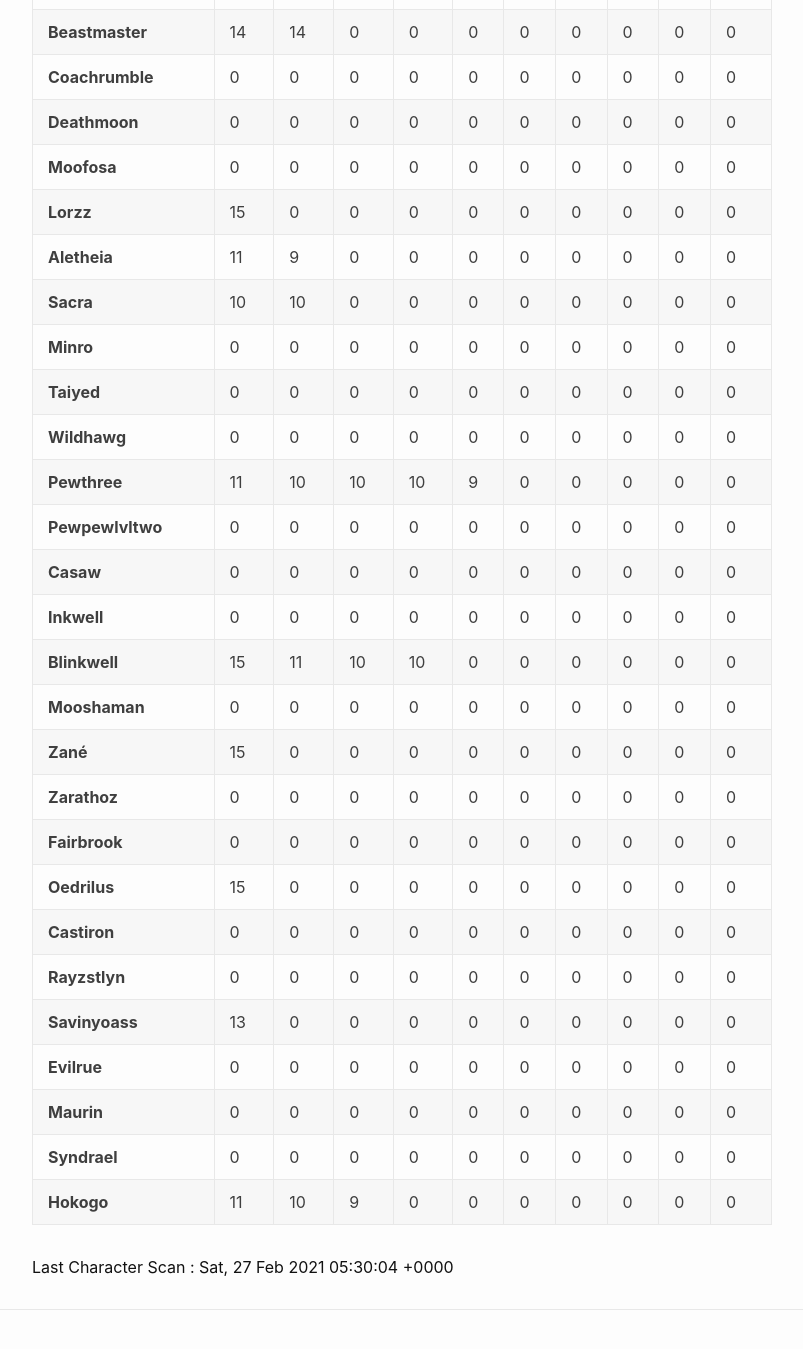
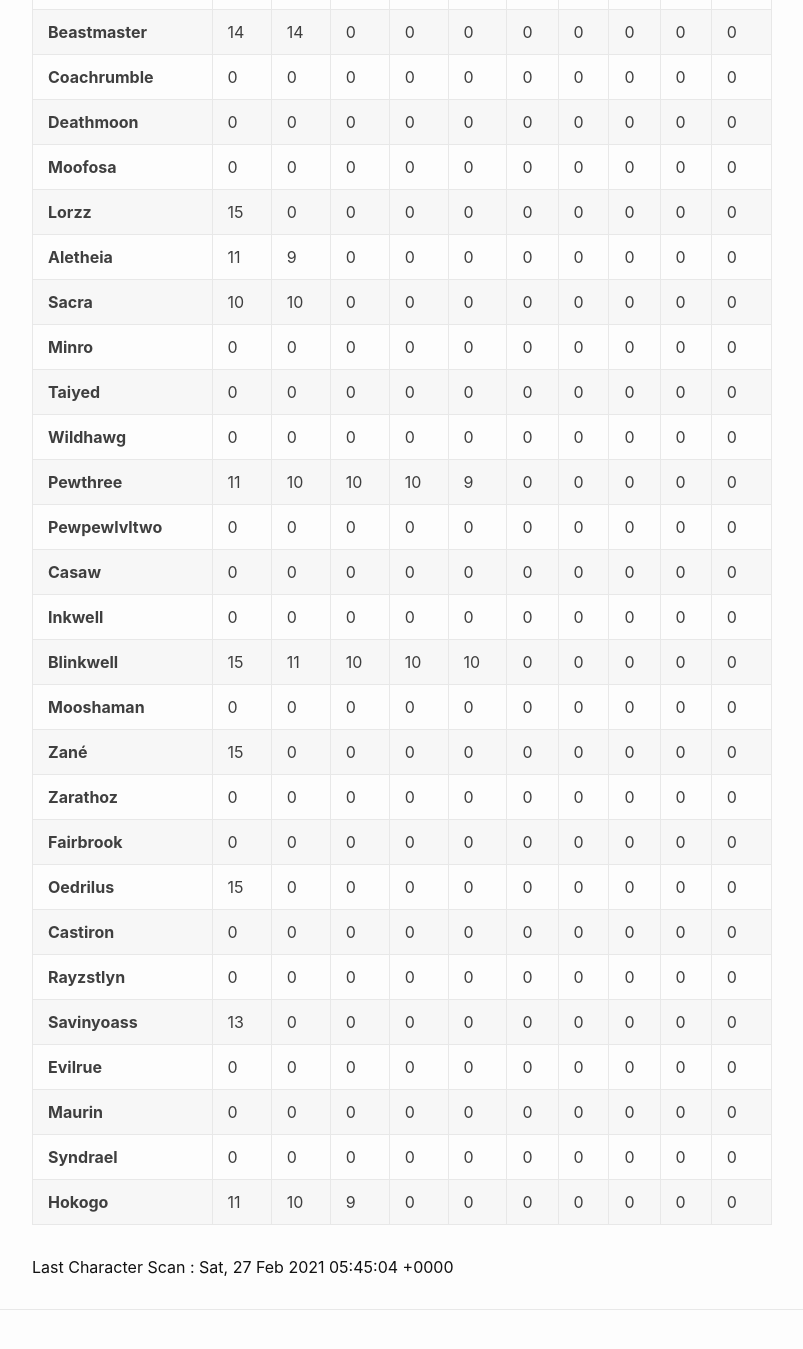
Before and after one commit to eldertribunal/keystonetracker, a Jekyll site: the page built from weekly.md, in a window 1280 px wide and 1400 px high, scrolled down 314 px. Shown: the top 1349 px of the window, without its empty margins (126-929 px from the left). Built offline with Jekyll 4.4.1, drawn with Linux system fonts in a browser that asks for light colours.

Commit message:
auto scan Sat Feb 27 05:45:38 UTC 2021

```diff
--- a/_data/scanned.json
+++ b/_data/scanned.json
@@ -1,3 +1,3 @@
 {
-  "timestamp": 1614403804
+  "timestamp": 1614404704
 }
--- a/_data/weekly.json
+++ b/_data/weekly.json
@@ -261,7 +261,7 @@
       11,
       10,
       10,
-      0,
+      10,
       0,
       0,
       0,
```
